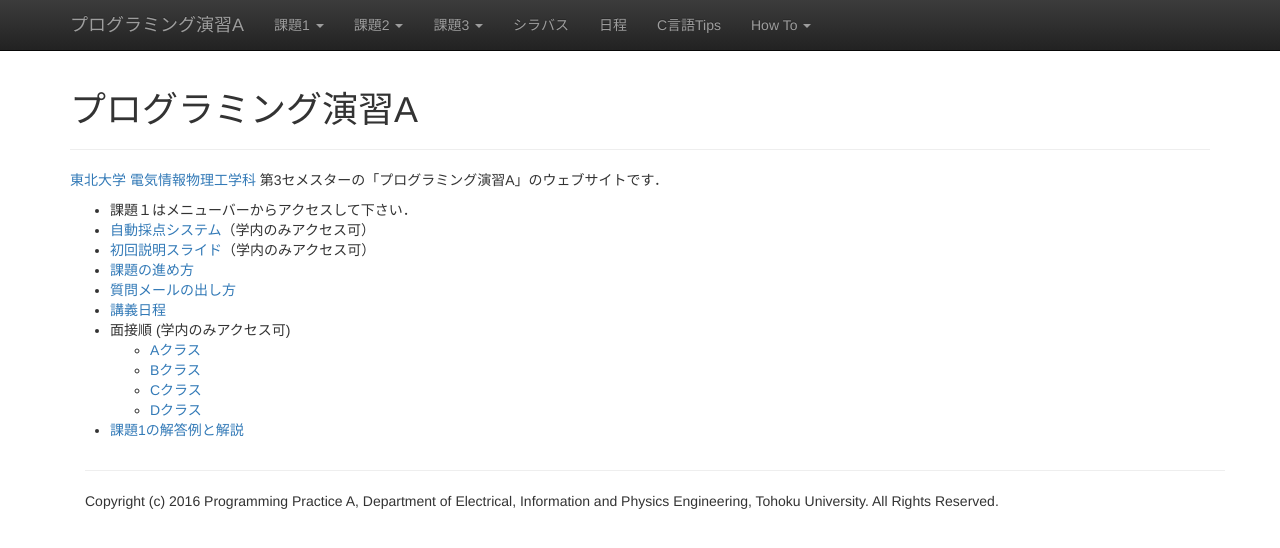
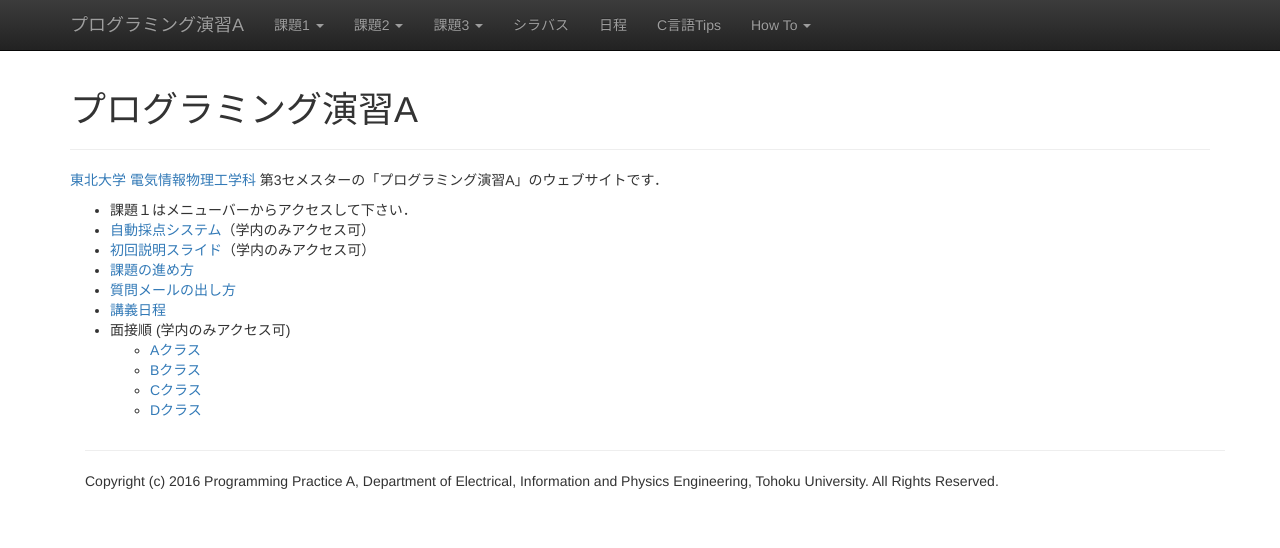
Before and after one commit to ecei-tohoku/ppa-public, a Jekyll site: the page built from index.md, in a window 1280 px wide. Shown: the top 548 px of the page. Built offline with Jekyll 4.4.1, drawn with Linux system fonts in a browser that asks for light colours; nearby versions of some CDN libraries; our own code applies the rules of GitHub Pages for plain Markdown files.

Commit message:
Removed the answer for Kadai 1.

```diff
--- a/_data/menu.yaml
+++ b/_data/menu.yaml
@@ -16,8 +16,6 @@
       url: /kadai1/p16.html
     - text: 問題1-7【発展問題】
       url: /kadai1/p17.html
-    - text: 解答例と解説
-      url: /kadai1/answer.html
 
 - text: 課題2
   subitems:
--- a/index.md
+++ b/index.md
@@ -16,4 +16,3 @@ title: プログラミング演習A
     + [Bクラス](http://localweb.ecei.tohoku.ac.jp/~enshu25/B_class.htm)
     + [Cクラス](http://localweb.ecei.tohoku.ac.jp/~enshu25/C_class.pdf)
     + [Dクラス](http://localweb.ecei.tohoku.ac.jp/~enshu25/D_class.pdf)
-+ [課題1の解答例と解説](http://ecei-tohoku.github.io/ppa/kadai1/answer.html)
```
Also changed, not shown: 2 other files.
